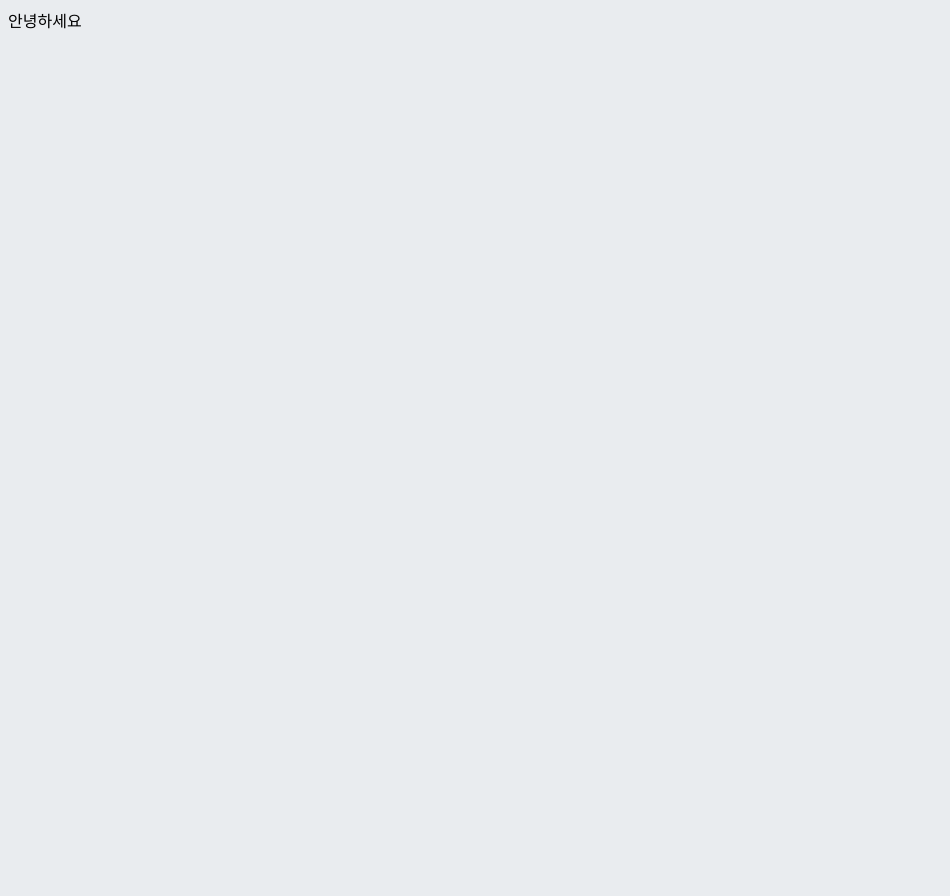
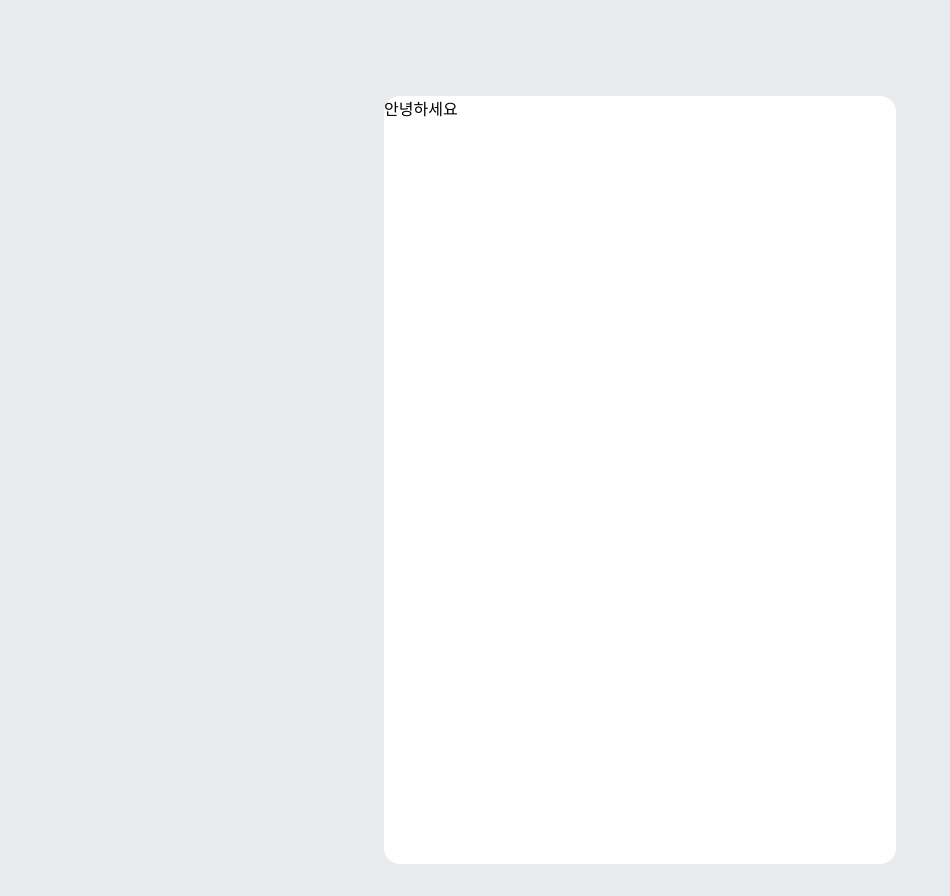
Before and after one commit to Sonchaegeon/Todolist, a React (Create React App) app in the folder mashup-todolist/: page / in a window 1280 px wide. Shown: the whole page, without its empty margins (0-950 px from the left). Before the commit the page ends 800 px from the top, so only its background shows below. Built offline with nearby package versions, Linux system fonts and the light colour scheme; the HTML template or start-up script is replaced by a standard one.

Commit message:
todo template

```diff
--- a/mashup-todolist/src/App.js
+++ b/mashup-todolist/src/App.js
@@ -1,5 +1,6 @@
 import React from 'react';
 import { createGlobalStyle } from 'styled-components';
+import TodoTemplate from './components/TodoTemplate';
 
 const GlobalStyle = createGlobalStyle`
   body {
@@ -11,7 +12,7 @@
   return (
     <>
       <GlobalStyle />
-      <div>안녕하세요</div>
+      <TodoTemplate>안녕하세요</TodoTemplate>
     </>
   );
 }
--- /dev/null
+++ b/mashup-todolist/src/components/TodoTemplate.js
@@ -0,0 +1,25 @@
+import React from 'react';
+import styled from 'styled-components';
+
+const TodoTemplateBlock = styled.div`
+  width: 512px;
+  height: 768px;
+
+  position: relative;
+  background: white;
+  border-radius: 16px;
+  box-shadow: 0 0 8px 0 rgba(0, 0, 0, 0, 0.04);
+
+  margin: 0 auto;
+
+  margin-top: 96px;
+  margin-bottom: 32px;
+  display: flex;
+  flex-direction: column;
+`;
+
+function TodoTemplate({ children }) {
+  return <TodoTemplateBlock>{children}</TodoTemplateBlock>;
+}
+
+export default TodoTemplate;
```
